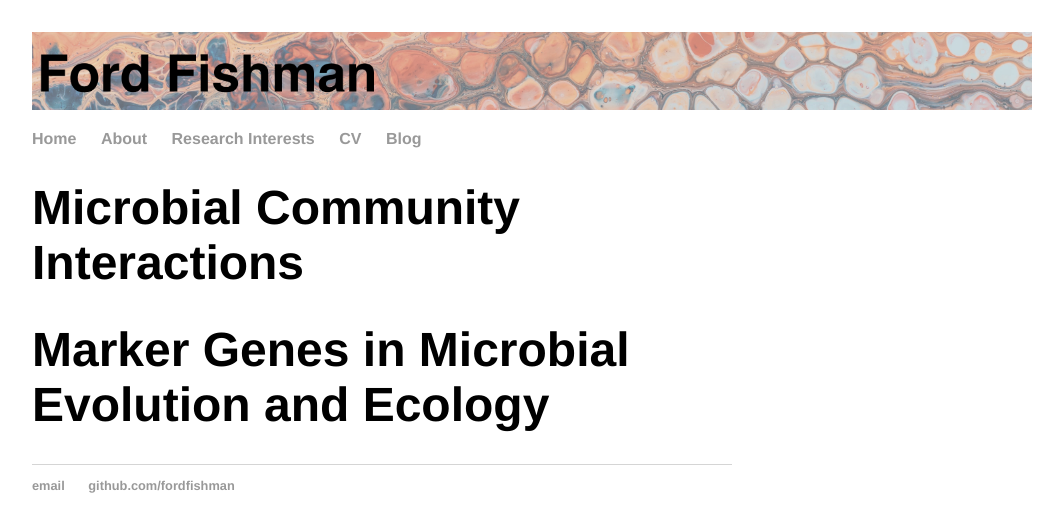
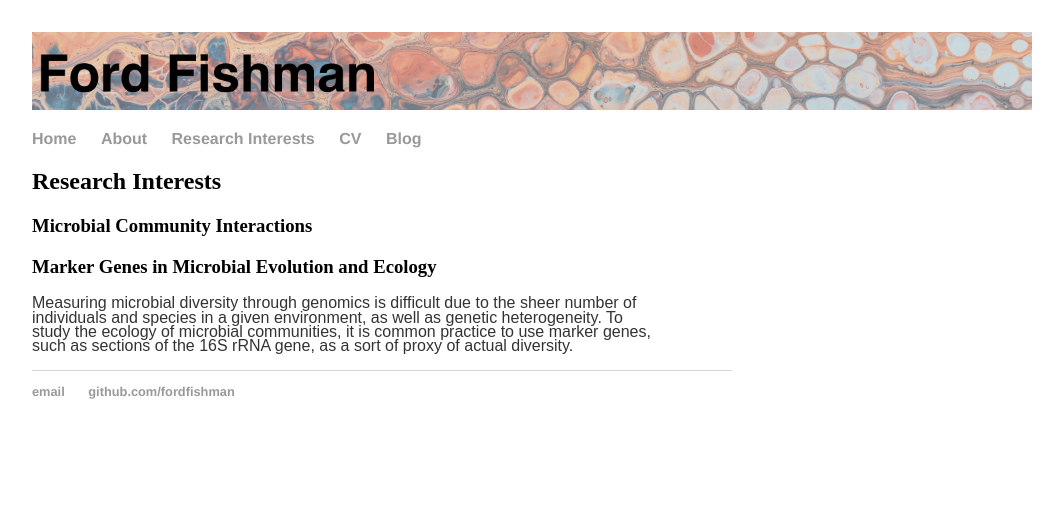
Before and after one commit to fordfishman/fordfishman.github.io, a Jekyll site: the page built from research/index.html, in a window 1280 px wide. Shown: the top 532 px of the page, without its empty margins (0-1063 px from the left). Built offline with Jekyll 4.4.1, drawn with Linux system fonts in a browser that asks for light colours.

Commit message:
Added in CV, other minor edits across site

```diff
--- a/cv/index.html
+++ b/cv/index.html
@@ -2,7 +2,9 @@
 layout: default
 ---
 <div class="blurb">
-    <p>Download CV:
-        <a href="/files/">  </a>
+    <h1>CV</h1>
+    <p>
+        <a href="/files/FJF_CV_(Feb3_2020updated).pdf">Download CV</a>
+        <img src="/files/FJF_CV_(Feb3_2020updated).pdf" alt="CV">
     </p>
 </div>
--- a/index.html
+++ b/index.html
@@ -3,6 +3,6 @@
 title: Ford Fishman
 ---
 <div class="blurb">
-	<h1>Microbial Ecology</h1>
-	<p>Microbial ecologist in Jay Lennon's lab</p>
+	<h2>Microbial Ecology</h2>
+	<p>Microbial ecologist in Jay Lennon's lab</p>å
 </div><!-- /.blurb -->
--- a/research/index.html
+++ b/research/index.html
@@ -2,8 +2,14 @@
 layout: default
 ---
 <div class="blurb">
-    <h1>Microbial Community Interactions</h1>
+    <h2>Research Interests</h2>
+    <h3>Microbial Community Interactions</h3>
     <p></p>
-    <h1>Marker Genes in Microbial Evolution and Ecology</h1>
-    <p></p>
+    <h3>Marker Genes in Microbial Evolution and Ecology</h3>
+    <p>
+        Measuring microbial diversity through genomics is difficult due to the sheer number of <br>
+        individuals and species in a given environment, as well as genetic heterogeneity. To <br>
+        study the ecology of microbial communities, it is common practice to use marker genes, <br>
+        such as sections of the 16S rRNA gene, as a sort of proxy of actual diversity.
+    </p>
 </div>
```
Also changed, not shown: about/index.html (+5 -4 lines), 1 other file.
